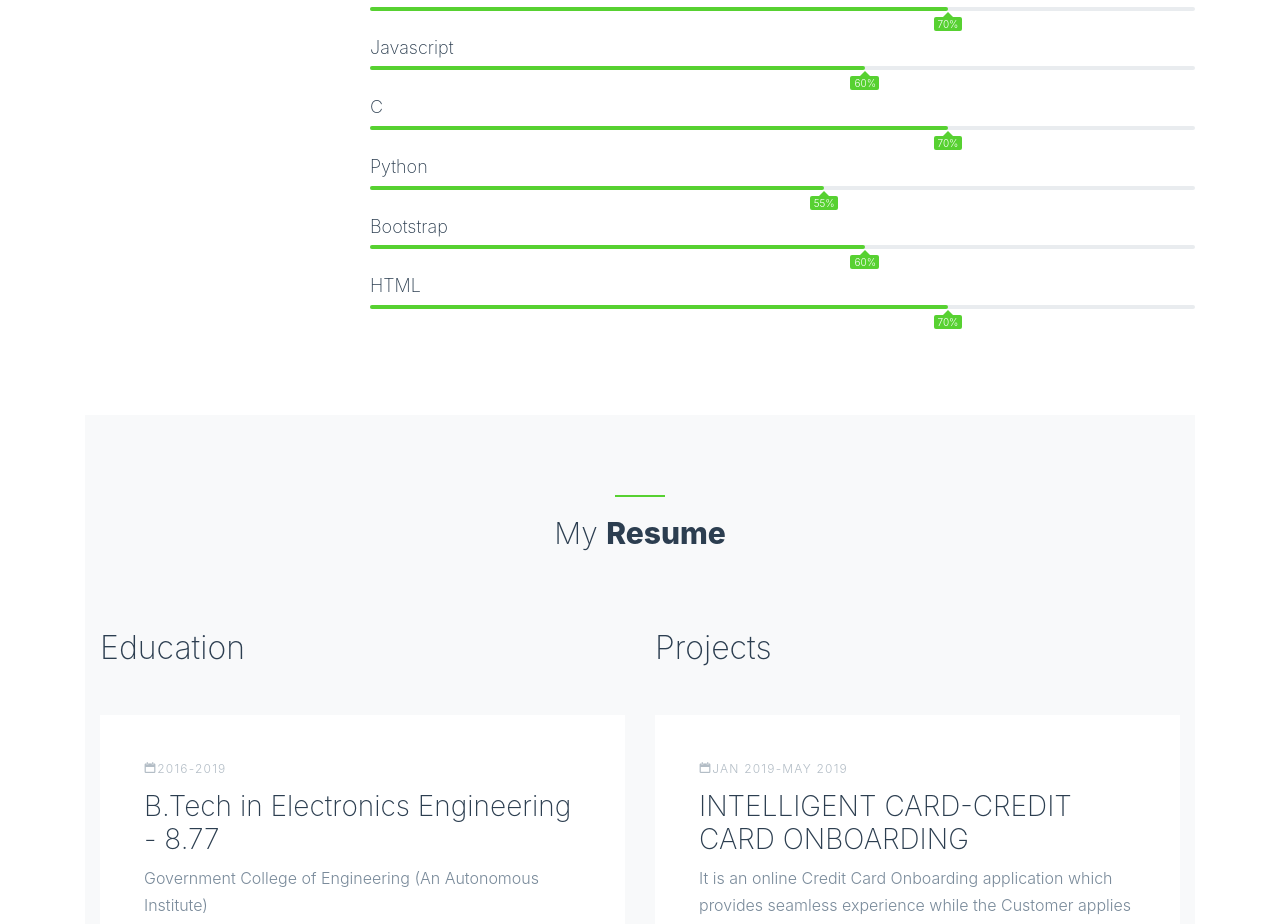
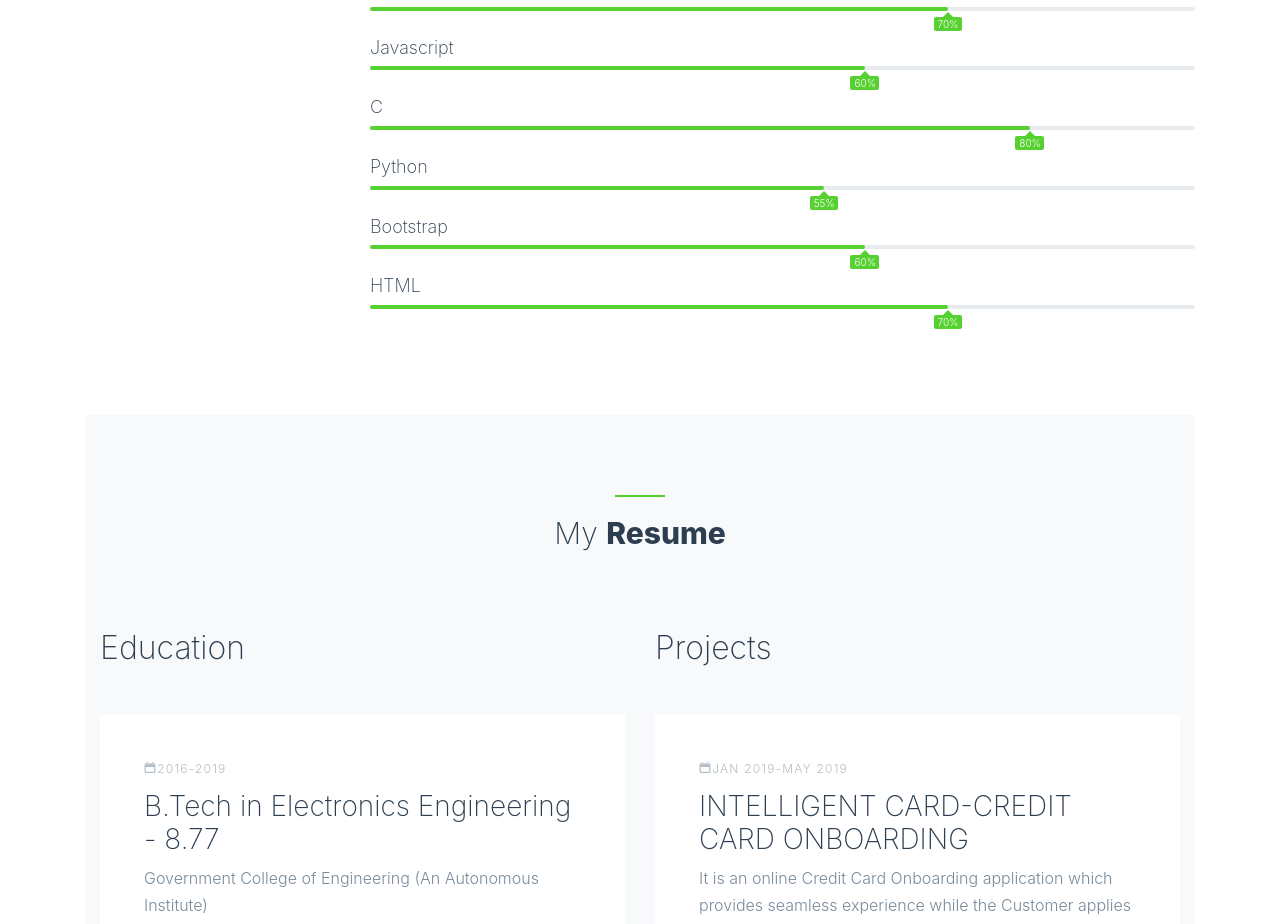
Before and after one commit to ankitaraut11/ankitaraut11.github.io, a plain HTML site: page index.html in a window 1280 px wide. Shown: the part 1485-2409 px from the top of the page. Drawn offline with nearby package versions, Linux system fonts and the light colour scheme; some packages are replaced by stand-ins of ours; no server answers; files whose address does not match are found by name.

Commit message:
Update index.html

```diff
--- a/index.html
+++ b/index.html
@@ -120,8 +120,8 @@ Cognizant Technology Solutions as Programmer Analyst Trainee on 18th July, 2019<
              <div class="skill">
               <h3>C</h3>
               <div class="progress">
-                <div class="progress-bar" role="progressbar" style="width:70%" aria-valuenow="70" aria-valuemin="0" aria-valuemax="100">
-                  <span>70%</span>
+                <div class="progress-bar" role="progressbar" style="width:80%" aria-valuenow="80" aria-valuemin="0" aria-valuemax="100">
+                  <span>80%</span>
                 </div>
               </div>
             </div>
```
